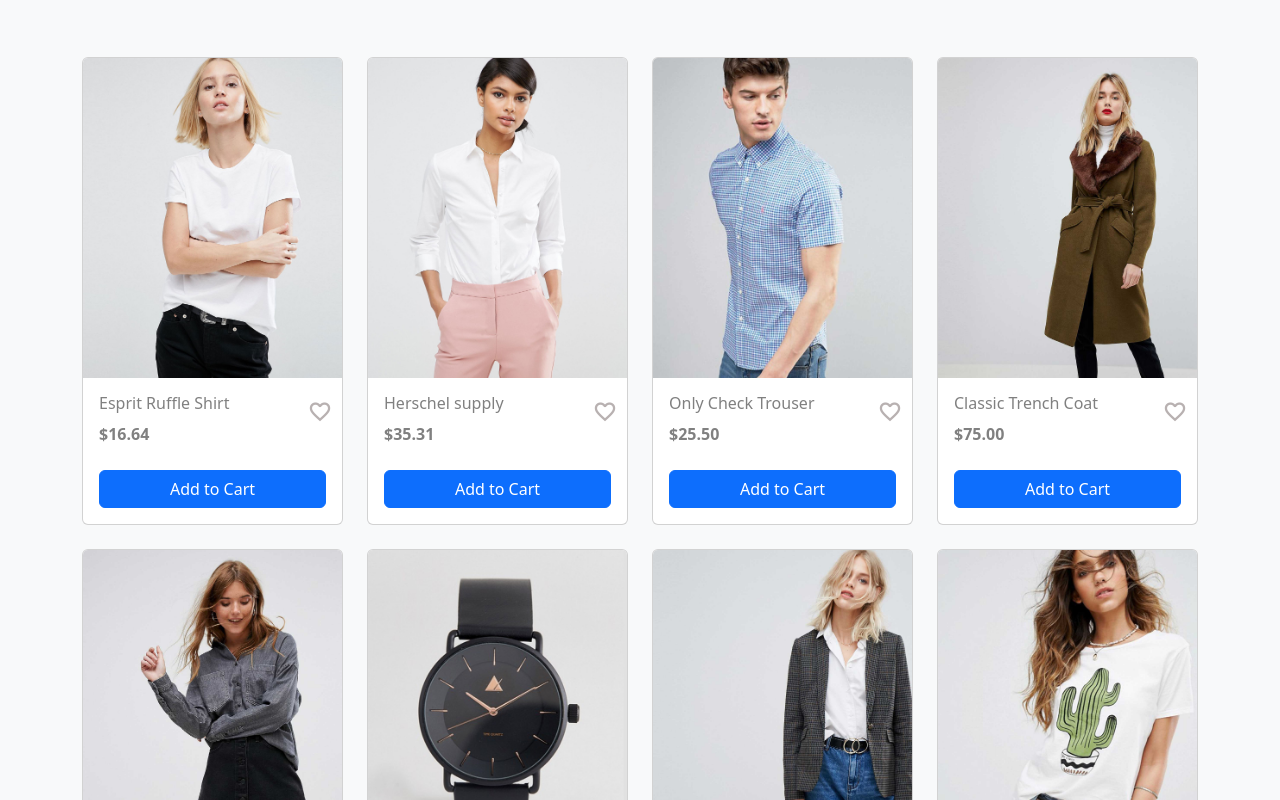
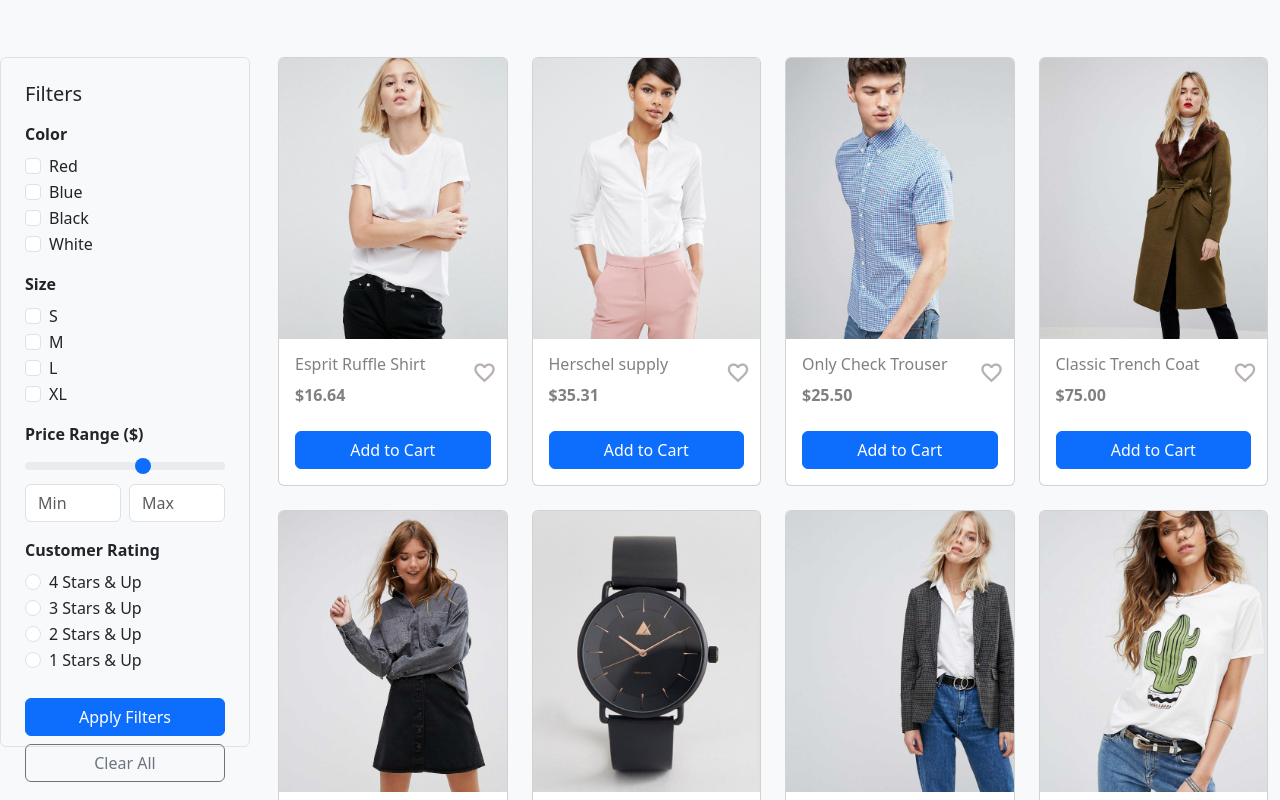
Before and after one commit to Linda-31/Dress-shop, a React (Create React App) app: page / in a window 1280 px wide. Shown: the part 1200-2000 px from the top of the page. Built offline with nearby package versions, Linux system fonts and the light colour scheme.

Commit message:
new changes

```diff
--- a/src/App.js
+++ b/src/App.js
@@ -8,10 +8,12 @@ import Blog from './Pages/Blog';
 import About from './Pages/About';
 import Header from './component/header';
 import Contact from './Pages/Contact';
+import Footer from './component/footer';
+import ProductDetail from './Pages/ProductDetail';
+
 import 'bootstrap/dist/css/bootstrap.min.css';
 import 'bootstrap/dist/js/bootstrap.bundle.min.js';
-import Footer from './component/footer';
-import ProductDetail from './Pages/ProductDetail';
+
 
 function App() {
   return (
@@ -21,7 +23,7 @@ function App() {
         <Route path="/" element={<Home />} />
         <Route path="/Signup" element={<Signup />} />
          <Route path="/login" element={<Login />} />
-         <Route path="/Shop" element={<Shop />} />
+         <Route path="/shop" element={<Shop />} />
          <Route path="/Blog" element={<Blog />} />
           <Route path="/p/:id" element={<ProductDetail />} />
         <Route path="/About" element={<About />} />
--- a/src/Pages/ProductDetail.js
+++ b/src/Pages/ProductDetail.js
@@ -6,7 +6,7 @@ const ProductDetail = () => {
 
   if (!product) return <p>No product selected. Please go back.</p>;
 
-     const handleClick = () => {
+   const handleClick = () => {
     alert('product is added to the Cart!');
     console.log("Product is added to the cart");
   };
@@ -24,12 +24,9 @@ const ProductDetail = () => {
           <h5 className="text-dark  fw-bold ">${product.price}</h5>
           <p className='about-text' >{product.description}</p>
 
-             <div className="mb-3">
-            <label htmlFor="sizeSelect" className="form-label">Size:</label>
-            <select
-              className="form-select"
-              id="sizeSelect"
-              >
+            <div className="mb-3 ">
+            <label htmlFor="sizeSelect" className="form-label">Size</label>
+            <select className="form-select" id="sizeSelect">
               <option value="">Choose size</option>
               <option value="XS">Size XS</option>
               <option value="S">Size S</option>
@@ -40,17 +37,22 @@ const ProductDetail = () => {
           </div>
 
           <div className="mb-3">
-            <label htmlFor="colorSelect" className="form-label">Color:</label>
-            <select
-              className="form-select"
-              id="colorSelect"
-              >
+           <label htmlFor="colorSelect" className="form-label">Color</label>
+           <select className="form-select" id="colorSelect" >
               <option value="">Choose color</option>
               <option value="White">Crisp White</option>
               <option value="Blue">Sky Blue</option>
               <option value="Blush">Soft Blush</option>
             </select>
           </div>
+
+      <div className="text-center mt-5">
+        <div className="d-flex justify-content-center gap-3 mt-3">
+        <button className="btn btn-light">  −</button>
+        <h6> 0 </h6>
+        <button className="btn btn-light"> + </button>
+      </div>
+    </div>
 
           <button className="btn cart-button" onClick={handleClick} >ADD TO CART </button>
         </div>
--- a/src/Pages/Shop.js
+++ b/src/Pages/Shop.js
@@ -5,6 +5,7 @@ import { useEffect, useState } from 'react';
 import { useDispatch } from 'react-redux';
 import { selectProduct } from '../features/productSlice';
 import { useNavigate } from 'react-router-dom';
+import Filter from '../component/filter';
 
 function Shop() {
      const [products, setProducts] = useState([]);
@@ -26,6 +27,13 @@ function Shop() {
     alert('product is added to the wishlist!');
     console.log("Product is added to the wishlist");
   };
+  const actionClick = () => {
+    alert('product is added to the Cart!');
+    console.log("Product is added to the cart");
+  };
+
+
+
  const dispatch = useDispatch();
   const navigate = useNavigate();
 
@@ -39,6 +47,7 @@ function Shop() {
 
     return(
 <>
+
      <div className="container mt-4" style={{ marginBottom: '80px' }}>
        <div className="d-flex gap-2 flex-wrap mb-4">
         <button className="shop-text btn btn-link" onClick={() => setCategory('all')}>All Products</button>
@@ -53,8 +62,9 @@ function Shop() {
       )}
       </div>
 </div>
-
-    <div className="container mt-4">
+   <div className="d-flex gap-3">
+   <Filter />
+   <div className="container ">
      <div className="row">
         {filteredProducts.map(product => (
           <div className="col-md-3 mb-4" key={product.id}>
@@ -69,13 +79,16 @@ function Shop() {
              <h5 className="card-title " style={{ color: 'grey', fontSize: '16px' }}>{product.title}</h5>
             <span class="material-symbols-outlined favorite-icon" onClick={handleClick}>favorite</span>
               <p className="card-text" style={{ color: 'grey', fontSize: '16px' }}><strong>${product.price}</strong></p>
-               <button className="btn btn-primary w-100 mt-2" > Add to Cart  </button>
+               <button className="btn btn-primary w-100 mt-2 shop-button" onClick={actionClick} > Add to Cart  </button>
             </div>
             </div>
           </div>
         ))}
       </div>
      </div>
+ </div>
+
+
 
 
 </>
--- a/src/Styles/style.css
+++ b/src/Styles/style.css
@@ -253,3 +253,9 @@ ul.list-unstyled li a.footer-link:hover {
   border:none;
  transition: all 0.3s ease;
 }
+.btn.shop-button:hover{
+  background-color:  black;
+  color: white;
+  border:none;
+ transition: all 0.3s ease;
+}
--- a/src/component/blog.js
+++ b/src/component/blog.js
@@ -1,20 +1,24 @@
 import React from 'react';
 import "../Styles/style.css";
+import { useNavigate } from 'react-router-dom';
 function Blog(props) {
 
-
+ const navigate = useNavigate();
+ const handleClick = () => {
+   navigate('/shop');
+   ;
+  };
     return (
     <>
     <div className="row">
    {props.categories.map((category, index)=> (
         <div className="col-12 col-md-3 mb-4" key={index}>
        <div className="card custom-card">
-        <div className="image-container">
+        <div className="image-container"  onClick={handleClick}>
             <img
               src={category.image}
               className="card-img-top"
-              alt={category.title}
-            />
+              alt={category.title}  />
             <div className="blue-overlay"></div>
             </div>
             <div className="banner">
--- /dev/null
+++ b/src/component/filter.js
@@ -0,0 +1,142 @@
+import { useState } from 'react';
+
+function Filter({ onApply }) {
+  const initialFilters = {
+    colors: [],
+    sizes: [],
+    minPrice: '',
+    maxPrice: '',
+    rating: ''
+  };
+
+  const [filters, setFilters] = useState(initialFilters);
+
+  const handleCheckboxChange = (e, key) => {
+    const { value, checked } = e.target;
+    setFilters((prev) => {
+      const updated = checked
+        ? [...prev[key], value]
+        : prev[key].filter((v) => v !== value);
+      return { ...prev, [key]: updated };
+    });
+  };
+
+  const handleInputChange = (e) => {
+    const { name, value } = e.target;
+    setFilters((prev) => ({ ...prev, [name]: value }));
+  };
+
+  const handleRadioChange = (e) => {
+    setFilters((prev) => ({ ...prev, rating: e.target.value }));
+  };
+
+  const applyFilters = () => {
+    onApply(filters);
+  };
+
+  const clearFilters = () => {
+    setFilters(initialFilters);
+    onApply(initialFilters);
+  };
+
+  return (
+    <div className="p-4 border rounded bg-light" style={{ maxWidth: 250, maxHeight: 690 }}>
+      <h5>Filters</h5>
+
+      {/* Color Filter */}
+      <div className="mt-3">
+        <label className="form-label fw-bold">Color</label>
+        {['Red', 'Blue', 'Black', 'White'].map(color => (
+          <div className="form-check" key={color}>
+            <input
+              className="form-check-input"
+              type="checkbox"
+              value={color.toLowerCase()}
+              id={`color-${color}`}
+              checked={filters.colors.includes(color.toLowerCase())}
+              onChange={(e) => handleCheckboxChange(e, 'colors')}
+            />
+            <label className="form-check-label" htmlFor={`color-${color}`}>
+              {color}
+            </label>
+          </div>
+        ))}
+      </div>
+
+      {/* Size Filter */}
+      <div className="mt-3">
+        <label className="form-label fw-bold">Size</label>
+        {['S', 'M', 'L', 'XL'].map(size => (
+          <div className="form-check" key={size}>
+            <input
+              className="form-check-input"
+              type="checkbox"
+              value={size}
+              id={`size-${size}`}
+              checked={filters.sizes.includes(size)}
+              onChange={(e) => handleCheckboxChange(e, 'sizes')}
+            />
+            <label className="form-check-label" htmlFor={`size-${size}`}>
+              {size}
+            </label>
+          </div>
+        ))}
+      </div>
+
+      {/* Price Range */}
+      <div className="mt-3">
+        <label className="form-label fw-bold">Price Range ($)</label>
+        <input type="range" className="form-range" min="0" max="5" id="customRange2" />
+        <div className="d-flex gap-2">
+          <input
+            type="number"
+            className="form-control"
+            placeholder="Min"
+            name="minPrice"
+            value={filters.minPrice}
+            onChange={handleInputChange}
+          />
+          <input
+            type="number"
+            className="form-control"
+            placeholder="Max"
+            name="maxPrice"
+            value={filters.maxPrice}
+            onChange={handleInputChange}
+          />
+        </div>
+      </div>
+
+      {/* Customer Ratings */}
+      <div className="mt-3">
+        <label className="form-label fw-bold">Customer Rating</label>
+        {[4, 3, 2, 1].map(r => (
+          <div className="form-check" key={r}>
+            <input
+              className="form-check-input"
+              type="radio"
+              name="rating"
+              value={r}
+              id={`rating-${r}`}
+              checked={filters.rating === String(r)}
+              onChange={handleRadioChange}
+            />
+            <label className="form-check-label" htmlFor={`rating-${r}`}>
+              {r} Stars & Up
+            </label>
+          </div>
+        ))}
+      </div>
+
+      {/* Action Buttons */}
+      <button className="btn btn-primary w-100 mt-4" onClick={applyFilters}>
+        Apply Filters
+      </button>
+      <button className="btn btn-outline-secondary w-100 mt-2" onClick={clearFilters}>
+        Clear All
+      </button>
+    </div>
+  );
+}
+
+export default Filter;
--- a/src/features/productSlice.js
+++ b/src/features/productSlice.js
@@ -8,8 +8,8 @@ const productSlice = createSlice({
   name: 'product',
   initialState,
   reducers: {
-    selectProduct: (state, action) => {
-      state.selectedProduct = action.payload;
+   selectProduct: (state, action) => {
+   state.selectedProduct = action.payload;
     },
   },
 });
```
Also changed, not shown: src/Pages/cart.js (added, +12 -0 lines).
